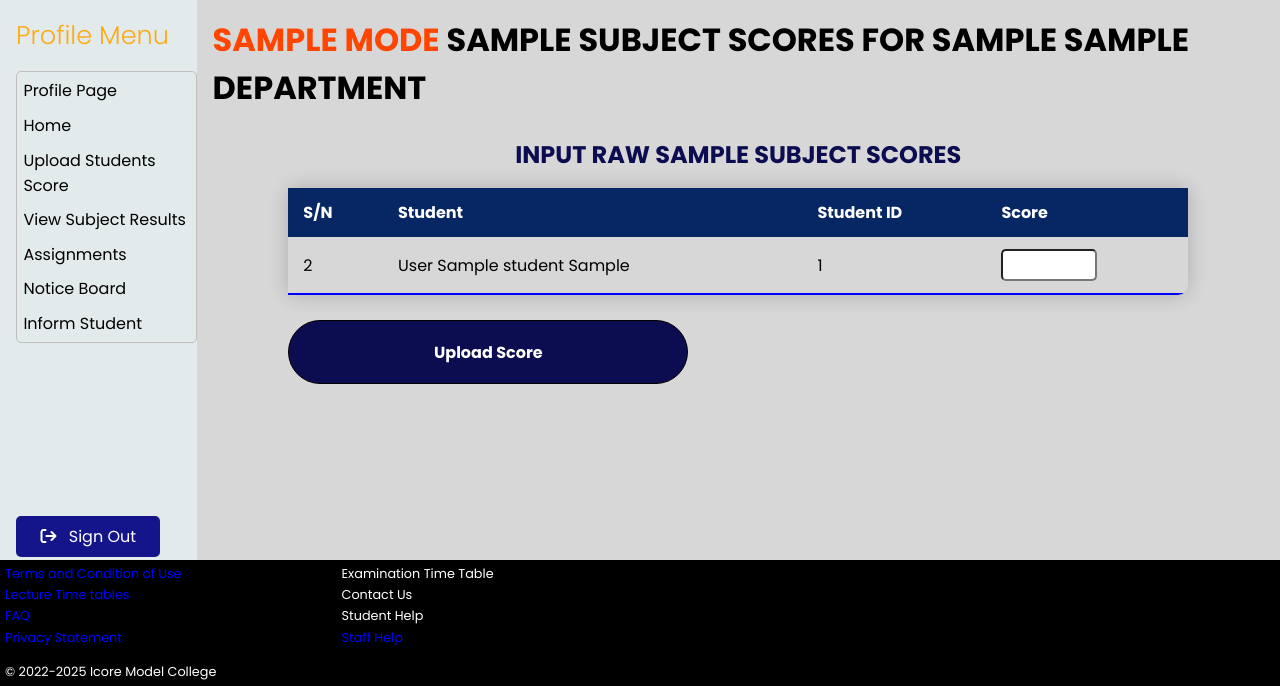
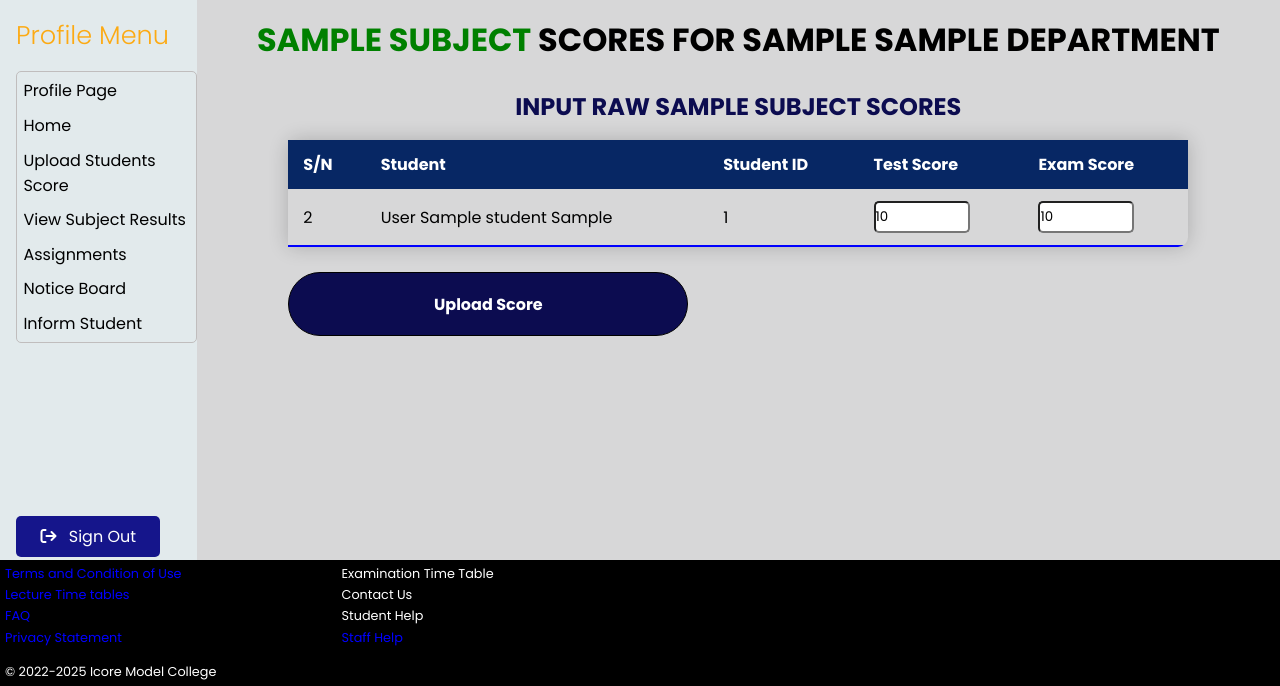
Before and after one commit to Hydro-Alum/iscore, a Python web app: template flaskr/templates/teacher-score-upload.html in a window 1280 px wide. Shown: the part 192-878 px from the top of the page. Run offline with Jinja, Linux system fonts and the light colour scheme; the template is opened without the code that fills it: most values are stand-ins (such as "Sample title", 1, 10 or a date in 2020); some libraries are stand-ins or nearby versions.

Commit message:
fix: result upload

```diff
--- a/flaskr/templates/student-score-upload.html
+++ b/flaskr/templates/student-score-upload.html
@@ -6,7 +6,7 @@
 
 <div class="upload-wrapper table-wrapper">
     <div class="upload-header">
-        <h1><span>{{ mode|upper }}</span> {{ subject|upper }} SCORES FOR {{ student_class|upper }} {% if department and not department =="all" %}{{ department|upper }}{% endif %}</h1>
+        <h1><span style="color: green;">{{ subject|upper }}</span> {{ subject|upper }} SCORES FOR {{ student_class|upper }} {% if department and not department =="all" %}{{ department|upper }}{% endif %}</h1>
     </div>
     <form action="{{ url_for('students.score_upload') }}", method="post">
         <input type="hidden" name="student_class" value="{{ student_class }}">
--- a/flaskr/templates/teacher-score-upload.html
+++ b/flaskr/templates/teacher-score-upload.html
@@ -6,12 +6,11 @@
 
 <div class="upload-wrapper table-wrapper">
     <div class="upload-header">
-        <h1><span>{{ mode|upper }}</span> {{ subject|upper }} SCORES FOR {{ student_class|upper }} {% if department and not department =="all" %}{{ department|upper }}{% endif %}</h1>
+        <h1> <span style="color: green;">{{ subject|upper }}</span> SCORES FOR {{ student_class|upper }} {% if department and not department =="all" %}{{ department|upper }}{% endif %}</h1>
     </div>
     <form action="{{ url_for('students.score_upload') }}", method="post">
         <input type="hidden" name="student_class" value="{{ student_class }}">
         <input type="hidden" name="department" value="{{ department }}">
-        <input type="hidden" name="mode" value="{{ mode }}">
         <input type="hidden" name="subject" value="{{ subject }}">
         <input type="hidden" name="term" value="{{ term }}">
         <input type="hidden" name="session" value="{{ session_val }}">
@@ -26,7 +25,11 @@
                     <th>S/N</th>
                     <th>Student</th>
                     <th>Student ID</th>
-                    <th>Score</th>
+                    <th>Test Score</th>
+                    {% if department | lower == 'science' %}
+                        <th>Practical Score</th>
+                    {%endif %}
+                    <th>Exam Score</th>
                 </tr>
             </thead>
             <tbody>
@@ -40,13 +43,30 @@
                             {% if student.id == result.student_id %}
                                 {% set ns.match_found = True %}
                                 <td>
-                                    <input type="number" name="{{ student.id }}" step="0.01" maxlength="3" max="100" min="0" value="{{ getattr(result, result_mode) }}">
+                                    <input type="number" name="test_{{ student.id }}" step="0.01" maxlength="3" max="100" min="0" value="{{ result.test_score}}">
+                                </td>
+                                {% if department | lower == 'science' %}
+                                    <td>
+                                        <input type="number" name="practical_{{ student.id }}" step="0.01" maxlength="3" max="100" min="0" value="{{ result.practical_score }}">
+                                    </td>
+                                {%endif %}
+                                <td>
+                                    <input type="number" name="exam_{{ student.id }}" step="0.01" maxlength="3" max="100" min="0" value="{{ result.exam_score }}">
                                 </td>
                             {% endif %}
                         {% endfor %}
                         {% if not ns.match_found %}
                             <td>
-                                <input type="number" name="{{ student.id }}" step="0.01" maxlength="3" max="100" min="0">
+                                <input type="number" name="test_{{ student.id }}" step="0.01" maxlength="3" max="100" min="0">
+                            </td>
+
+                            {% if department | lower == 'science' %}
+                                <td>
+                                    <input type="number" name="practical_{{ student.id }}" step="0.01" maxlength="3" max="100" min="0">
+                                </td>
+                            {%endif %}
+                            <td>
+                                <input type="number" name="exam_{{ student.id }}" step="0.01" maxlength="3" max="100" min="0">
                             </td>
                         {% endif %}
                     </tr>
```
Also changed, not shown: flaskr/templates/teacher-upload-option.html (+0 -11 lines).
